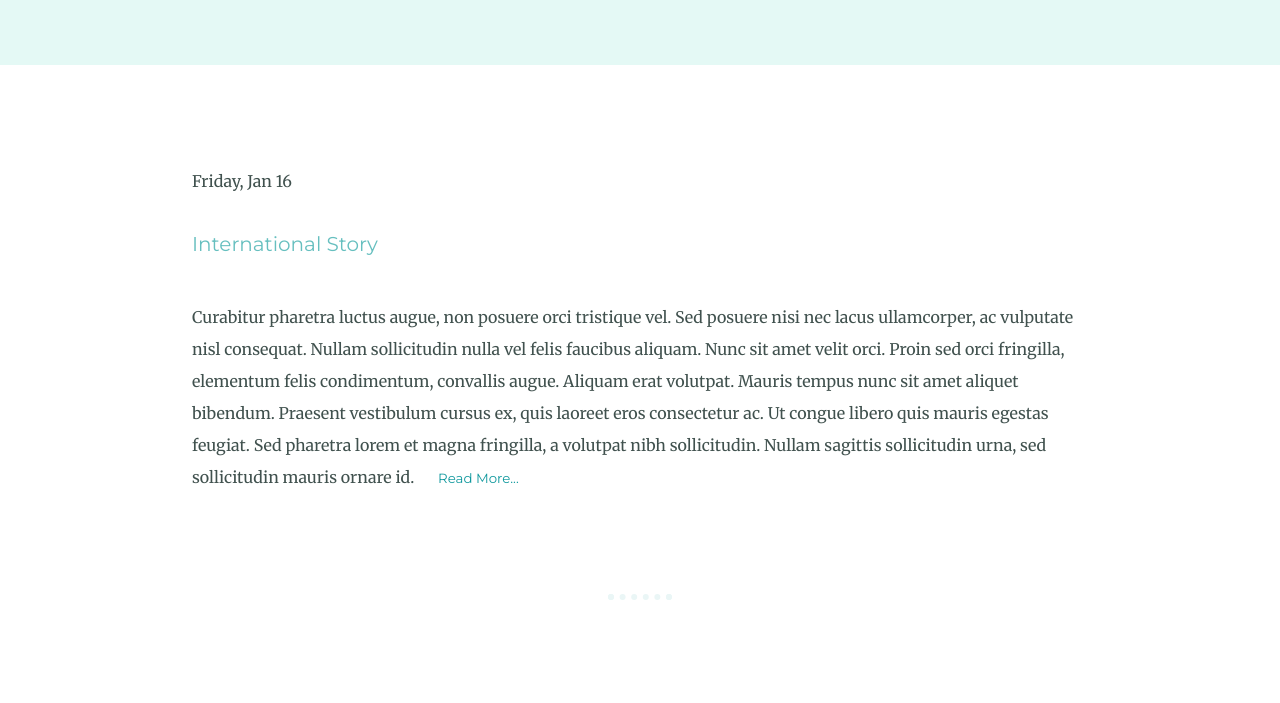
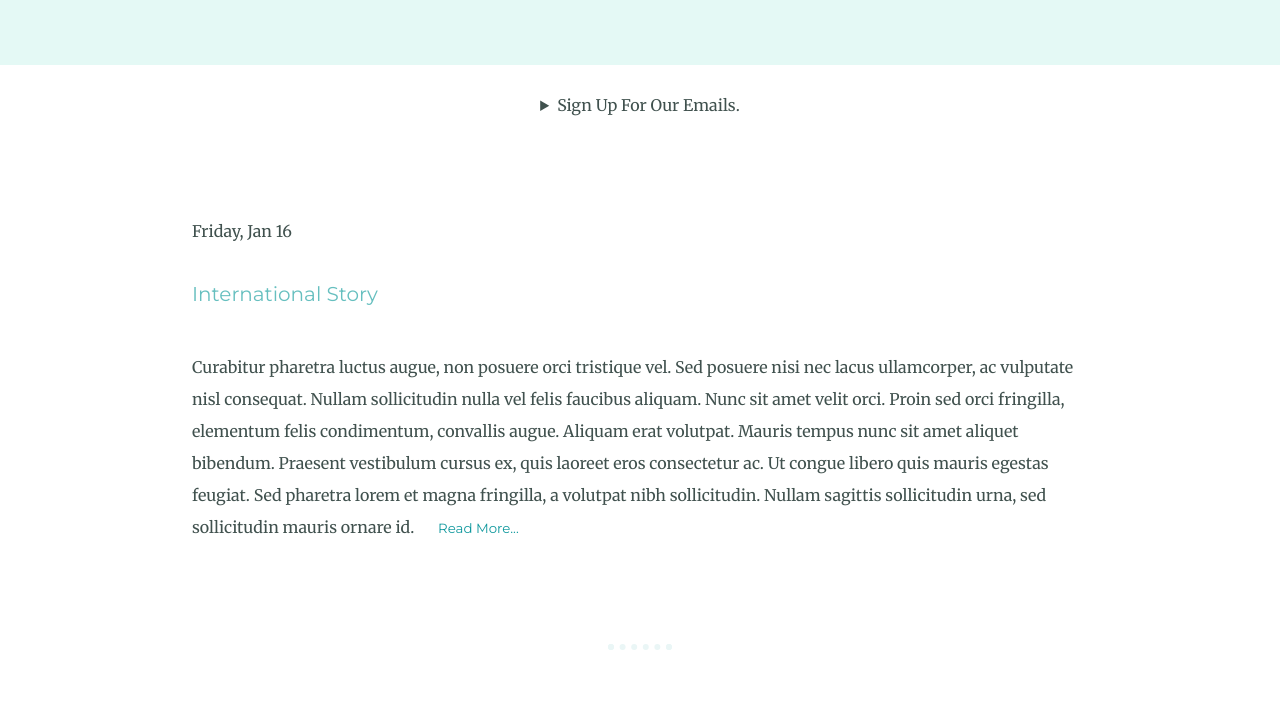
Before and after one commit to marcolion/homework2, a plain HTML site: page index.html in a window 1280 px wide. Shown: the part 95-798 px from the top of the page. Drawn offline with Linux system fonts and the light colour scheme.

Commit message:
Update index.html

```diff
--- a/index.html
+++ b/index.html
@@ -22,7 +22,7 @@
                 <h3 style="font-family: 'Montserrat', sans-serif; color: #11999E;">Latest Articles</h3>
             </div>
             <!-------------------------- Sign Up Form ------------------------------->
-            <!-- <details>
+            <details>
                 <summary style="padding-top: 30px;">Sign Up For Our Emails.</summary>
                 <form>
                     <label for="Email">E-email Address:
@@ -37,7 +37,7 @@
                     </select><br>
                     <input type="submit" value="Sign-Up">
                 </form>
-            </details> -->
+            </details>
             <!-------------------------- First Article Container --------------------------->
             <div style="margin: 100px 0;">
                 <div
```
